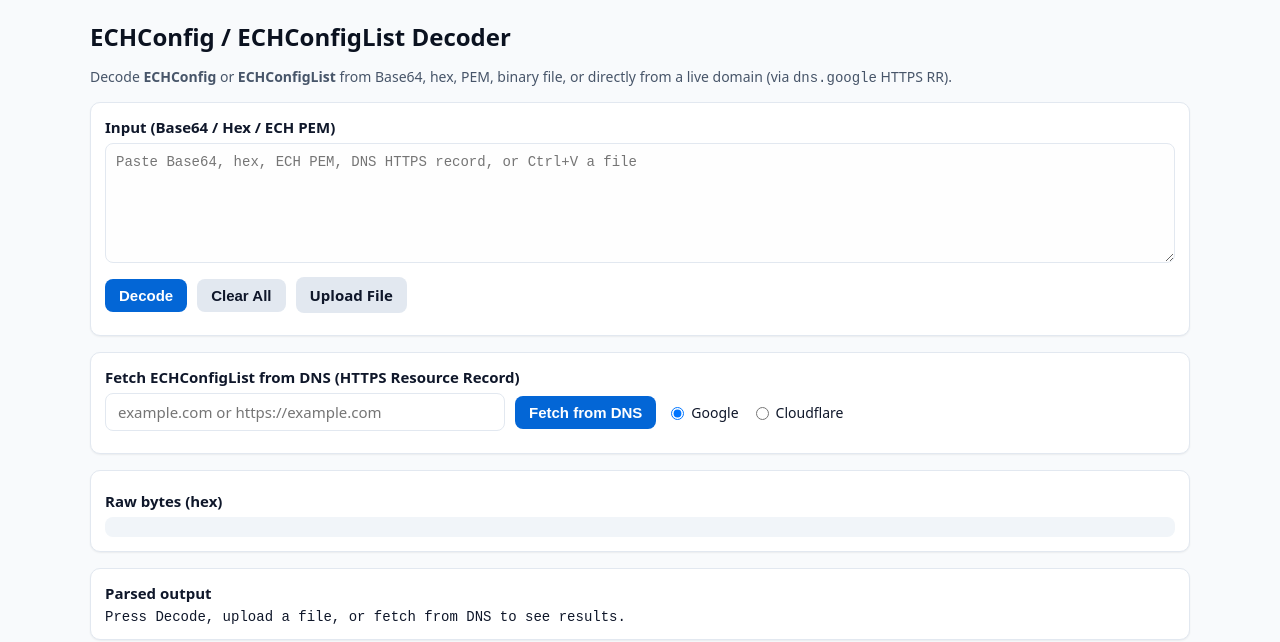
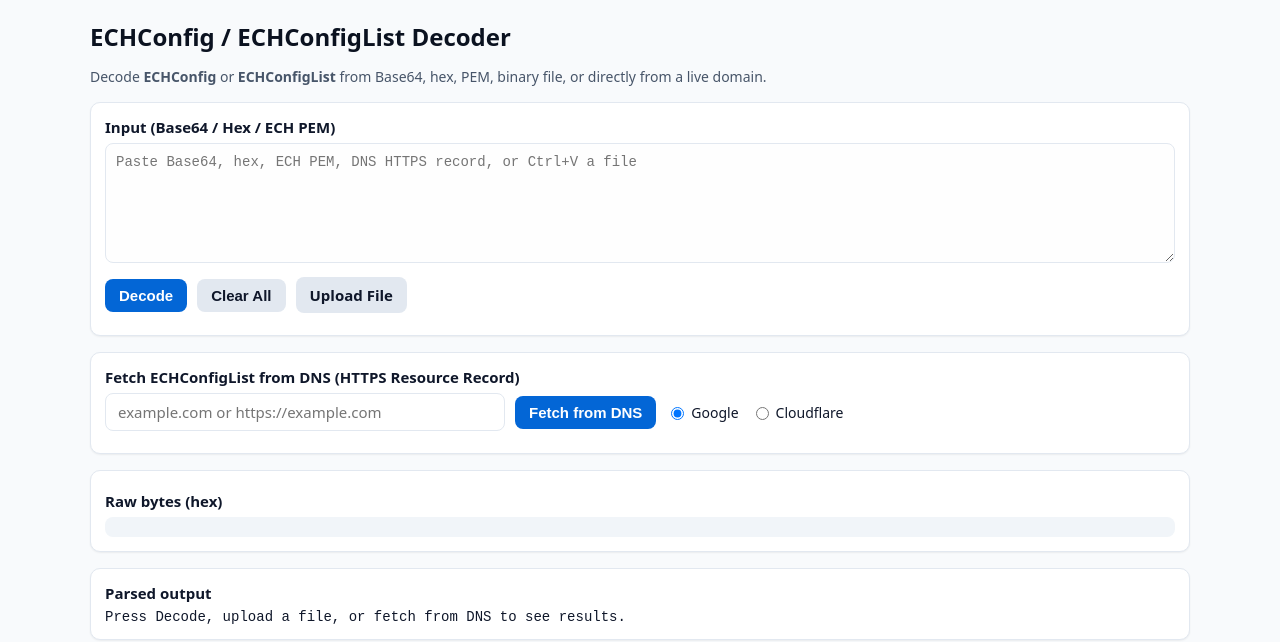
Before and after one commit to cowsay/echconfig, a plain HTML site: page index.html in a window 1280 px wide. Shown: the top 642 px of the page. Drawn offline with Linux system fonts and the light colour scheme.

Commit message:
Update index.html

```diff
--- a/index.html
+++ b/index.html
@@ -25,7 +25,7 @@
     <h1>ECHConfig / ECHConfigList Decoder</h1>
     <p class="small">
         Decode <b>ECHConfig</b> or <b>ECHConfigList</b> from Base64, hex, PEM, binary file,
-        or directly from a live domain (via <code>dns.google</code> HTTPS RR).
+        or directly from a live domain.
     </p>
 
     <!-- Manual Input Section -->
```
